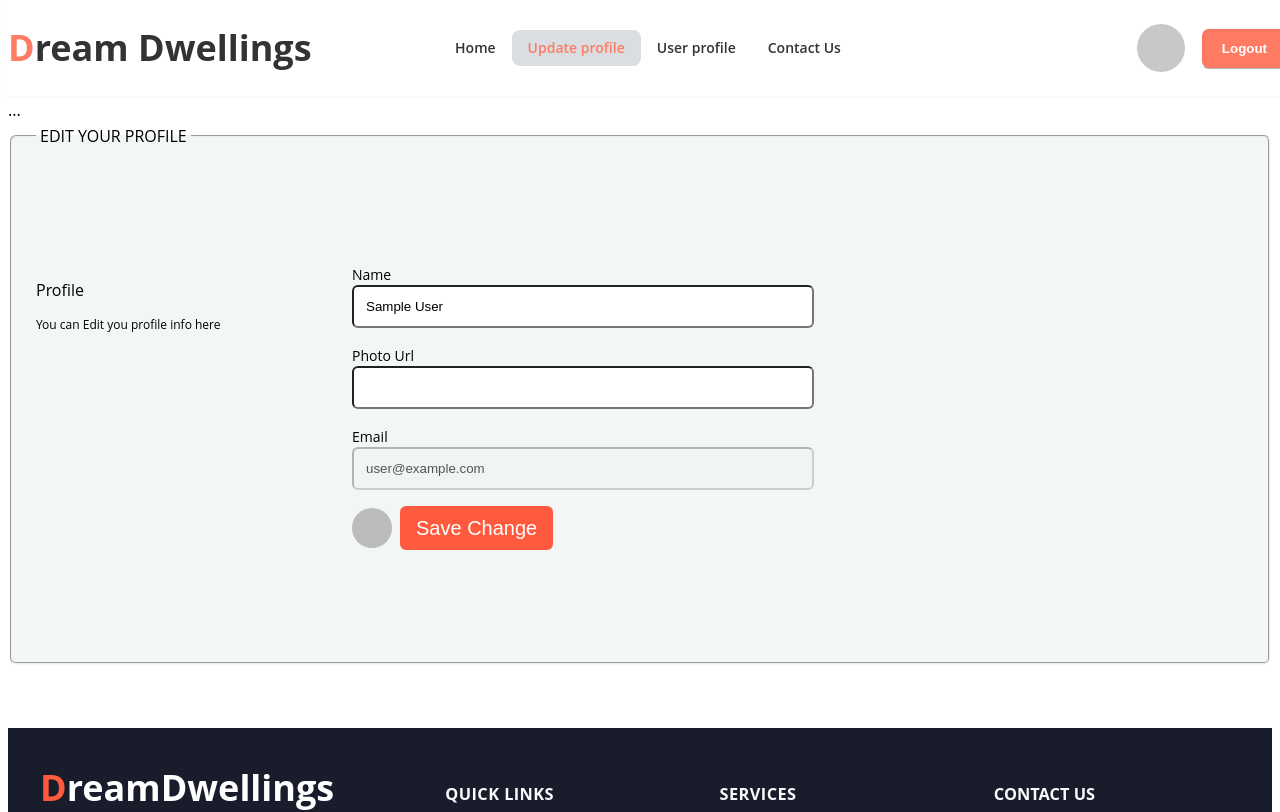
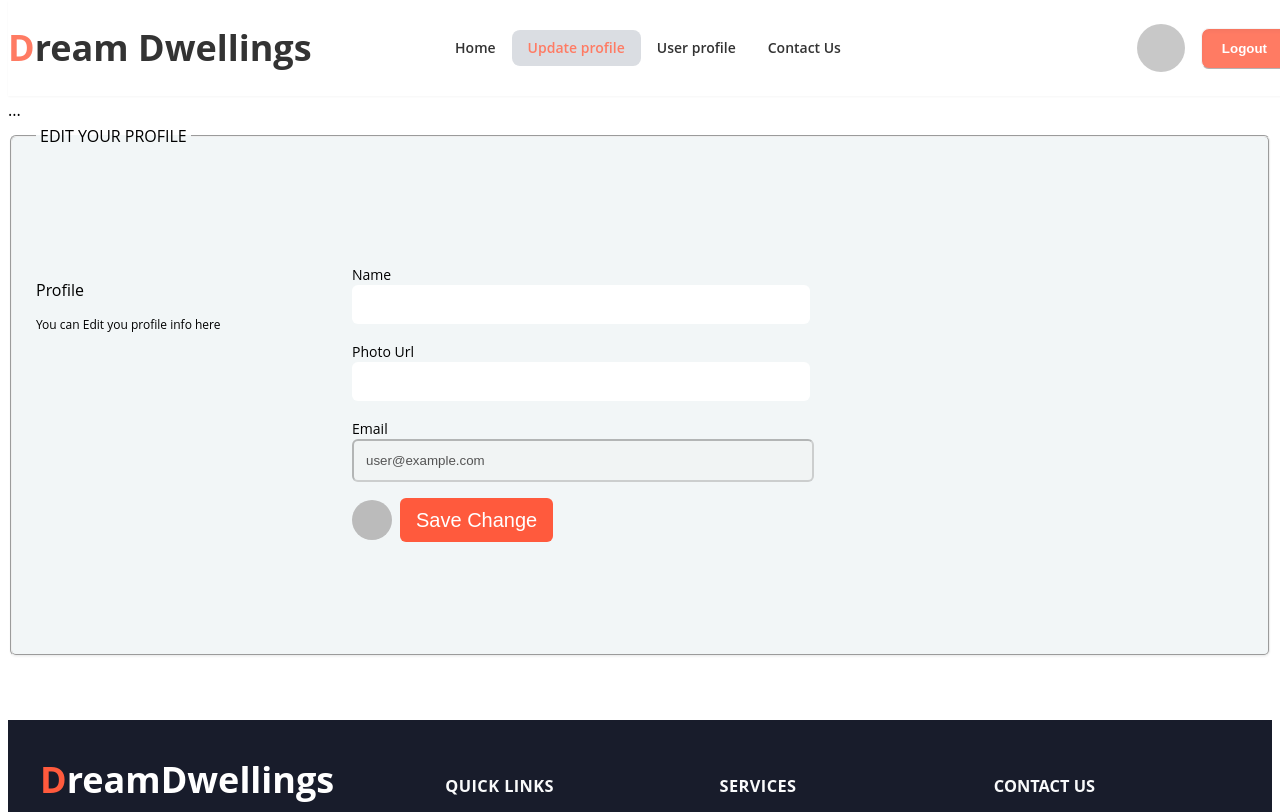
Before and after one commit to Mahedihasanimam/DreamDwellings, a React (Vite) app: page /profile in a window 1280 px wide. Shown: the top 812 px of the page. Built offline with nearby package versions, Linux system fonts and the light colour scheme; no server answers; sample sign-in values are in the browser's storage.

Commit message:
update frofile functionality added

```diff
--- a/src/Pages/Home/Profile.jsx
+++ b/src/Pages/Home/Profile.jsx
@@ -1,4 +1,4 @@
-import { useContext } from "react";
+import { useContext, useState } from "react";
 import { AuthContext } from "../../Route/AuthProvider";
 import { updateProfile } from "firebase/auth";
 import auth from "../../firbase/firbase.config";
@@ -8,6 +8,9 @@ import PageTitle from "../../components/PageTitle";
 
 const Profile = () => {
   const { user,setuser} = useContext(AuthContext);
+  const {displayName,photoURL}=user
+  const [val,setVl]=useState(displayName)
+  const [url,setUrl]=useState(photoURL)
   const photoRegex = /^https?:\/\/(?:www\.)?[^\s/$.?#].[^\s]*$/;
   const navigate=useNavigate()
   const handleSaveChanges = (e) => {
@@ -35,6 +38,12 @@ const Profile = () => {
         console.log(error);
       });
   };
+  const namevaluechange=(event)=>{
+    setVl(event.target.value)
+  }
+  const urlvalchange=(event)=>{
+    setUrl(event.target.value)
+  }
   return (
     <div>
       <PageTitle title={'UPdate Profile'}></PageTitle>
@@ -52,13 +61,15 @@ const Profile = () => {
                 Name
               </label>
               <input
+              onChange={namevaluechange}
                 id="username"
                 type="text"
                 name="username"
-                value={user?.displayName}
+                value={val}
 
-                className="w-full p-3  rounded-md focus:ring focus:ring-opacity-75 dark:text-gray-50 focus:dark:ring-violet-600 dark:border-gray-300"
+                className="w-full p-3 border-none rounded-md focus:ring focus:ring-opacity-75 dark:text-gray-50 focus:dark:ring-violet-600 dark:border-gray-300"
               />
+
             </div>
             <br />
             <div className="col-span-full sm:col-span-3">
@@ -66,12 +77,13 @@ const Profile = () => {
                 Photo Url
               </label>
               <input
+              onChange={urlvalchange}
                 id="website"
                 name="photo"
                 type="text"
 
-
-                className="w-full p-3 rounded-md focus:ring focus:ring-opacity-75 dark:text-gray-50 focus:dark:ring-violet-600 dark:border-gray-300"
+               value={url}
+                className="w-full p-3 rounded-md focus:ring border-none focus:ring-opacity-75 dark:text-gray-50 focus:dark:ring-violet-600 dark:border-gray-300"
               />
             </div> <br />
             <div className="col-span-full sm:col-span-3">
@@ -82,7 +94,7 @@ const Profile = () => {
                 id="email"
                 type="text"
                 name="email"
-                value={user?.email}
+                value={user?.email || "email not found"}
                 disabled
                 className="w-full p-3  rounded-md focus:ring focus:ring-opacity-75 dark:text-gray-50 focus:dark:ring-violet-600 dark:border-gray-300"
               />
--- a/src/Pages/Home/UserProfile.jsx
+++ b/src/Pages/Home/UserProfile.jsx
@@ -16,7 +16,6 @@ const UserProfile = () => {
       <div className="space-y-4 text-center divide-y dark:divide-gray-300">
         <div className="my-2 space-y-1">
           <h2 className="text-xl font-semibold sm:text-2xl">
-            {" "}
             {user?.displayName || " Name: Name not found"}
           </h2>
           <p className="px-5 text-xs sm:text-base dark:text-gray-600">
```
